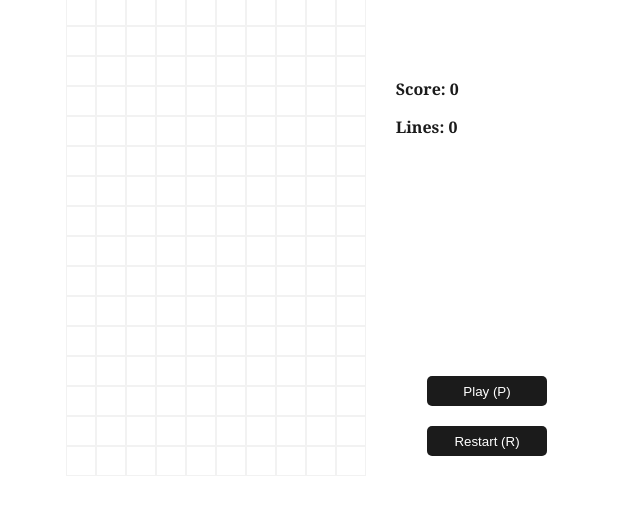
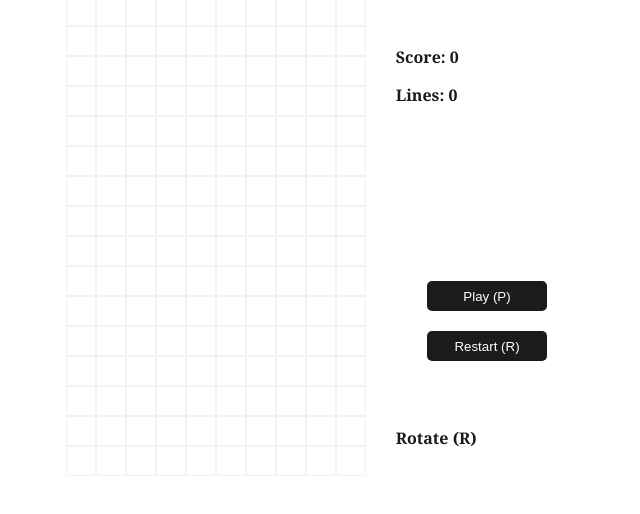
Before and after one commit to ricardolmsilva/tetris, a plain HTML site: page index.html in a window 1280 px wide. Shown: the part 224-738 px from the top of the page, without its empty margins (318-958 px from the left). Drawn offline with Linux system fonts and the light colour scheme.

Commit message:
add rotate

```diff
--- a/index.html
+++ b/index.html
@@ -30,6 +30,7 @@
                         Restart (R)
                     </button>
                 </div>
+                <h5 class="details">Rotate (R)</h5>
             </div>
         </div>
 
```
